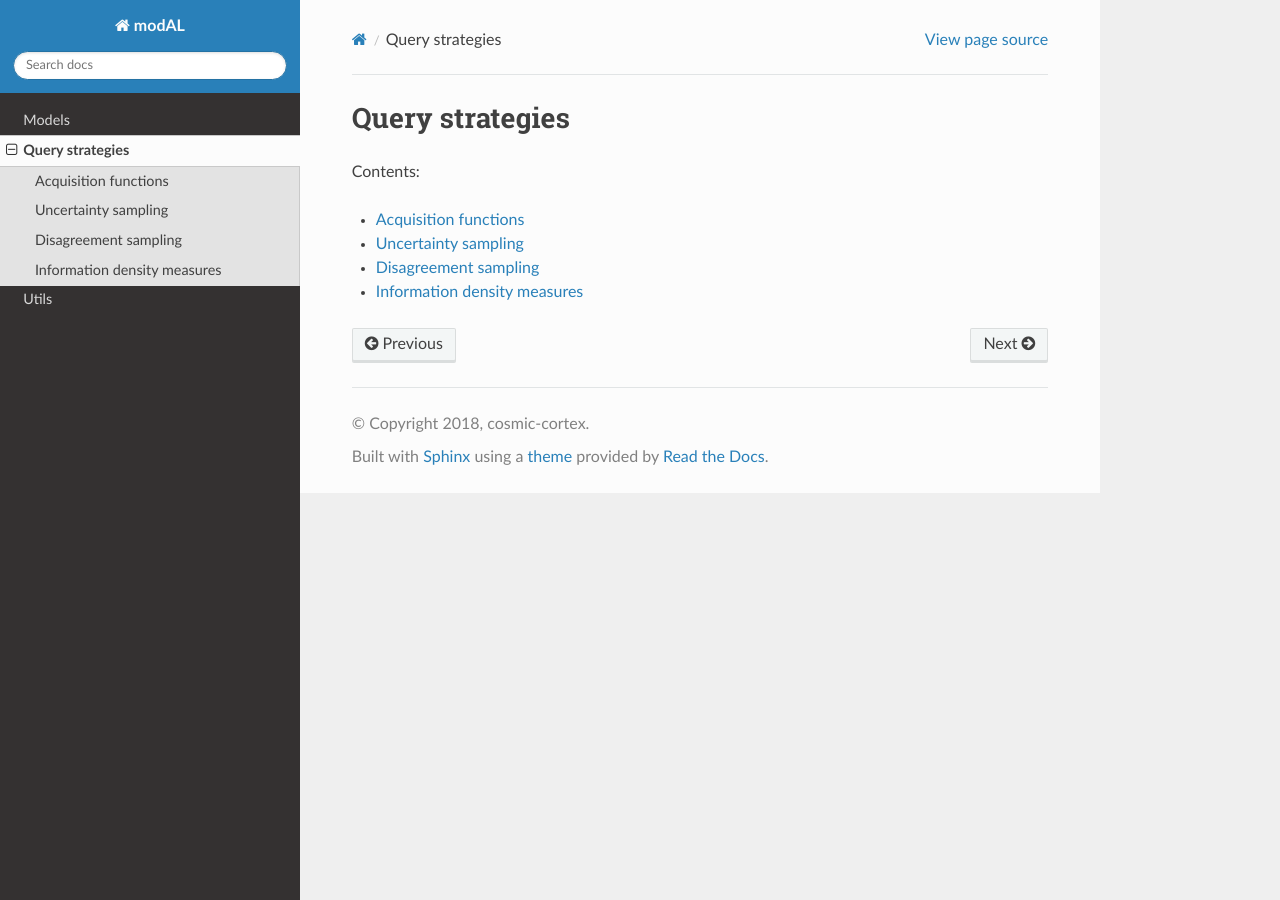
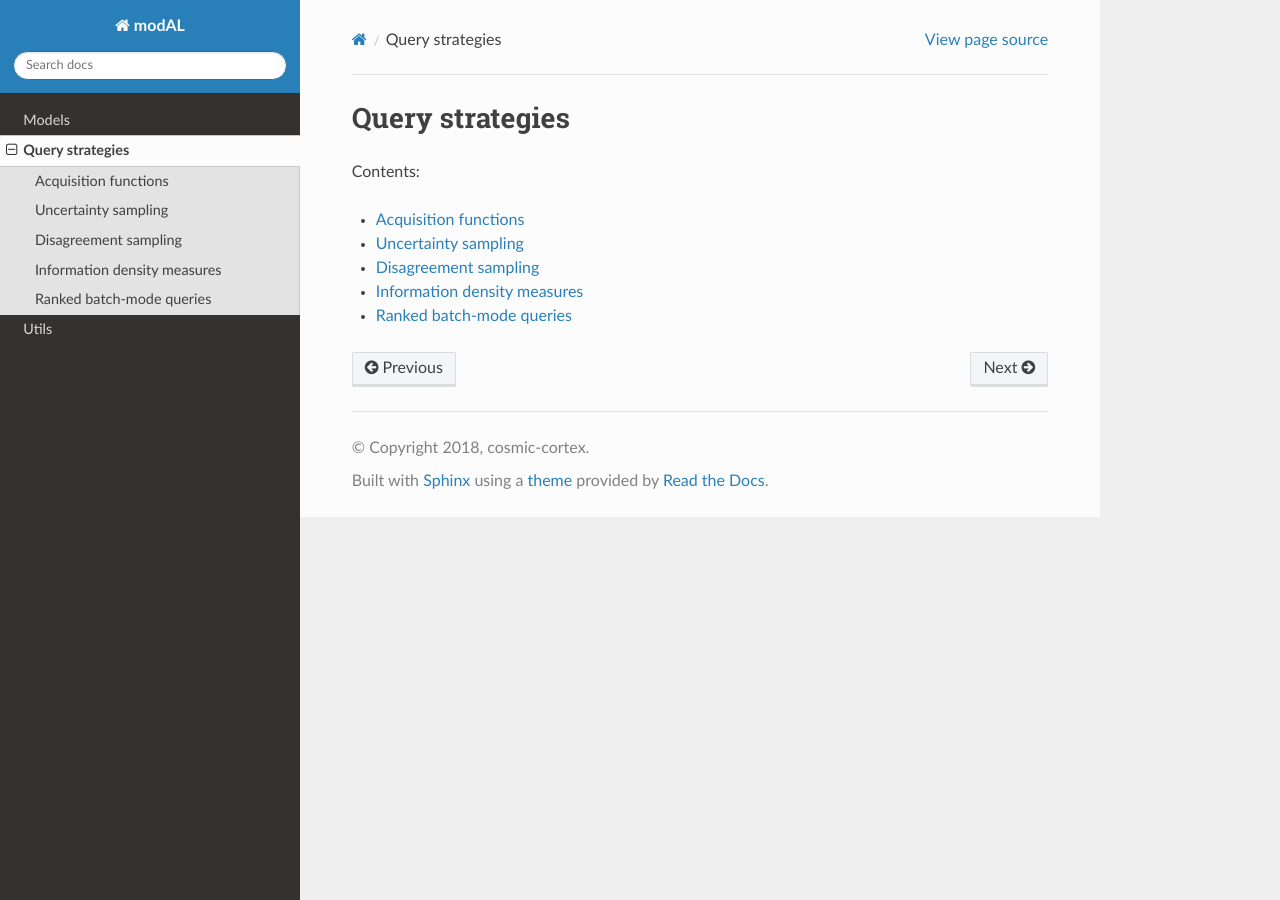
Before and after one commit to modAL-python/modAL, a Sphinx documentation site: the page built from docs/QueryStrategies.rst, in a window 1280 px wide. Built offline with Sphinx 7.4.7 and the Read the Docs theme 2.0.0, drawn with Linux system fonts in a browser that asks for light colours.

Commit message:
ranked batch-mode queries docs added to readthedocs

```diff
--- a/docs/Batch.rst
+++ b/docs/Batch.rst
@@ -0,0 +1,5 @@
+Ranked batch-mode query
+=======================
+
+.. automodule:: modAL.batch
+   :members:
--- a/docs/QueryStrategies.rst
+++ b/docs/QueryStrategies.rst
@@ -10,3 +10,4 @@ Contents:
    Uncertainty sampling <Uncertainty>
    Disagreement sampling <Disagreement>
    Information density measures <InformationDensity>
+   Ranked batch-mode queries <Batch>
```
